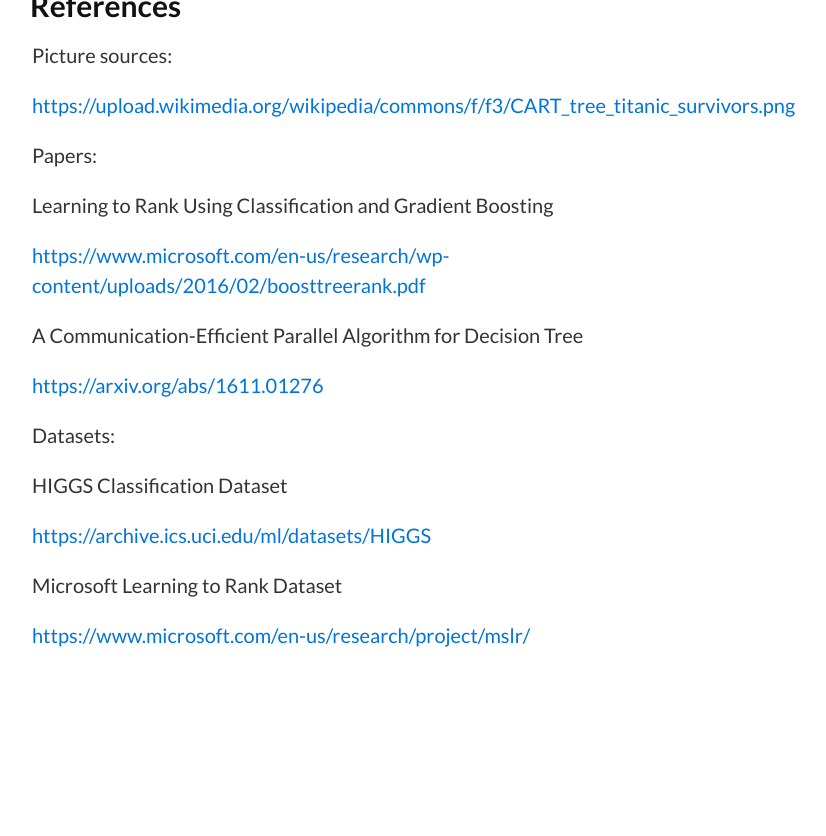
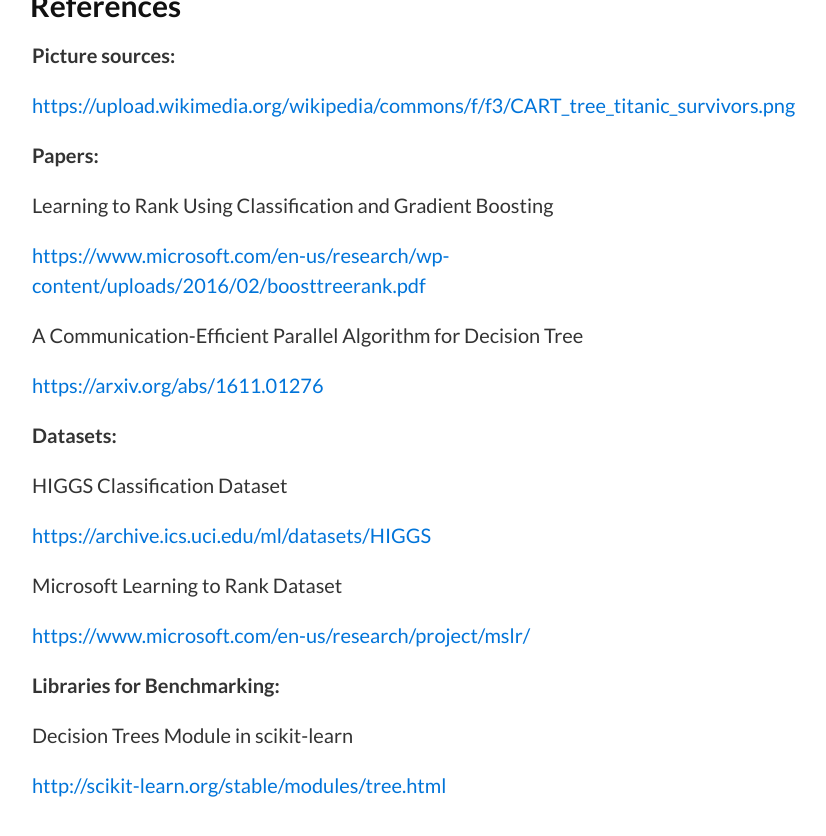
Before and after one commit to raypeng/DGBDT, a Jekyll site: the page built from index.md, in a window 1280 px wide and 900 px high, scrolled down 12928 px. Shown: the top 836 px of the window, without its empty margins (208-1034 px from the left). Built offline with Jekyll 4.4.1, drawn with Linux system fonts in a browser that asks for light colours; our own code applies the rules of GitHub Pages for plain Markdown files; before the commit the page ends 13678 px from its top, so only the background shows below that; some of the changed lines change nothing that is shown.

Commit message:
add sklearn to references

```diff
--- a/index.md
+++ b/index.md
@@ -379,11 +379,11 @@
 
 ## References
 
-Picture sources:
+**Picture sources:**
 
 [https://upload.wikimedia.org/wikipedia/commons/f/f3/CART_tree_titanic_survivors.png](https://upload.wikimedia.org/wikipedia/commons/f/f3/CART_tree_titanic_survivors.png)
 
-Papers:
+**Papers:**
 
 Learning to Rank Using Classification and Gradient Boosting
 
@@ -393,7 +393,7 @@
 
 [https://arxiv.org/abs/1611.01276](https://arxiv.org/abs/1611.01276)
 
-Datasets:
+**Datasets:**
 
 HIGGS Classification Dataset
 
@@ -402,3 +402,9 @@
 Microsoft Learning to Rank Dataset
 
 [https://www.microsoft.com/en-us/research/project/mslr/](https://www.microsoft.com/en-us/research/project/mslr/)
+
+**Libraries for Benchmarking:**
+
+Decision Trees Module in scikit-learn
+
+[http://scikit-learn.org/stable/modules/tree.html](http://scikit-learn.org/stable/modules/tree.html)
```
